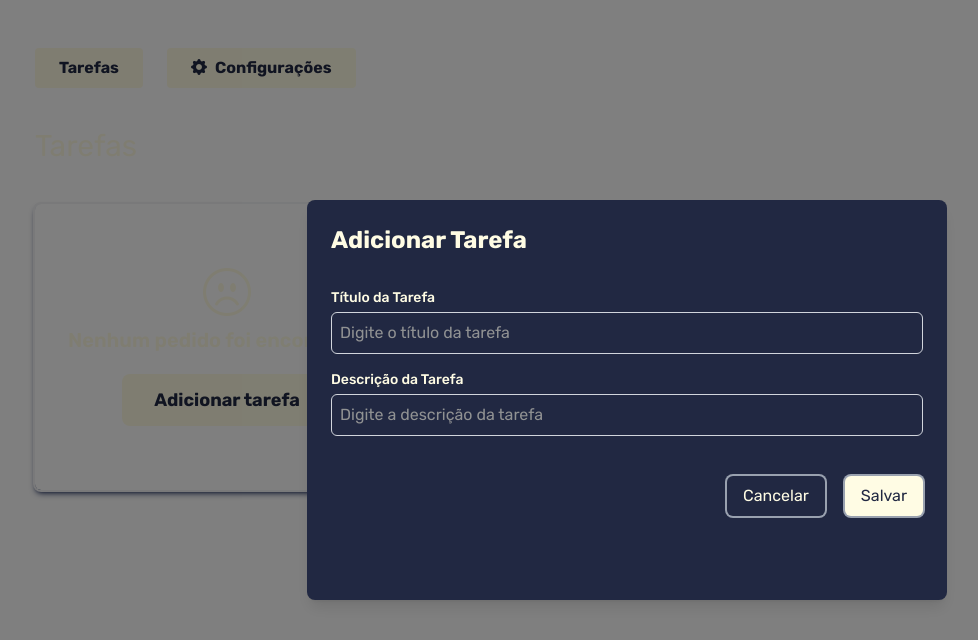
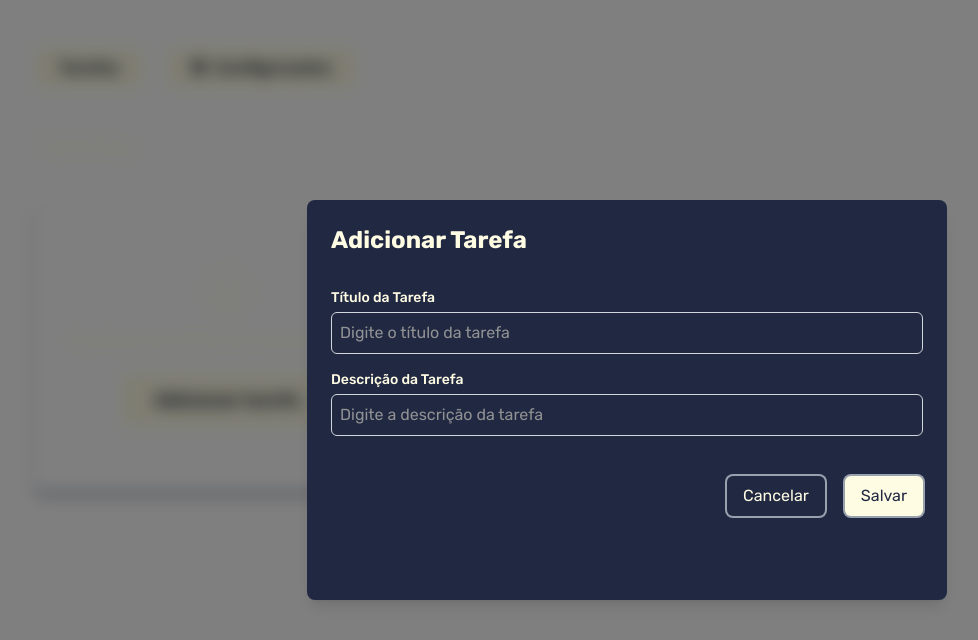
Before and after one commit to ggustavo-souza/app_electron, a React (Vite) app: page / in a window 1280 px wide. Both pictures are taken after a click on the button "Adicionar tarefa". Shown: the top 640 px of the page, without its empty margins (13-991 px from the left). Built offline with nearby package versions, Linux system fonts and the light colour scheme.

Commit message:
feat: adicionado o efeito de blur na janela de criação de tarefas

```diff
--- a/src/renderer/components/JanelaTarefa.tsx
+++ b/src/renderer/components/JanelaTarefa.tsx
@@ -15,7 +15,7 @@
     }
 
     return (
-        <div className="fixed inset-0 flex items-center justify-center bg-black/50">
+        <div className="fixed inset-0 z-50 flex items-center justify-center bg-black/50 backdrop-blur-sm">
             <div className="fundoPrimary p-6 rounded-lg shadow-lg w-1/2 h-1/2">
                 <h2 className="text-2xl font-bold secondaryText">Adicionar Tarefa</h2>
                 <form>
```
